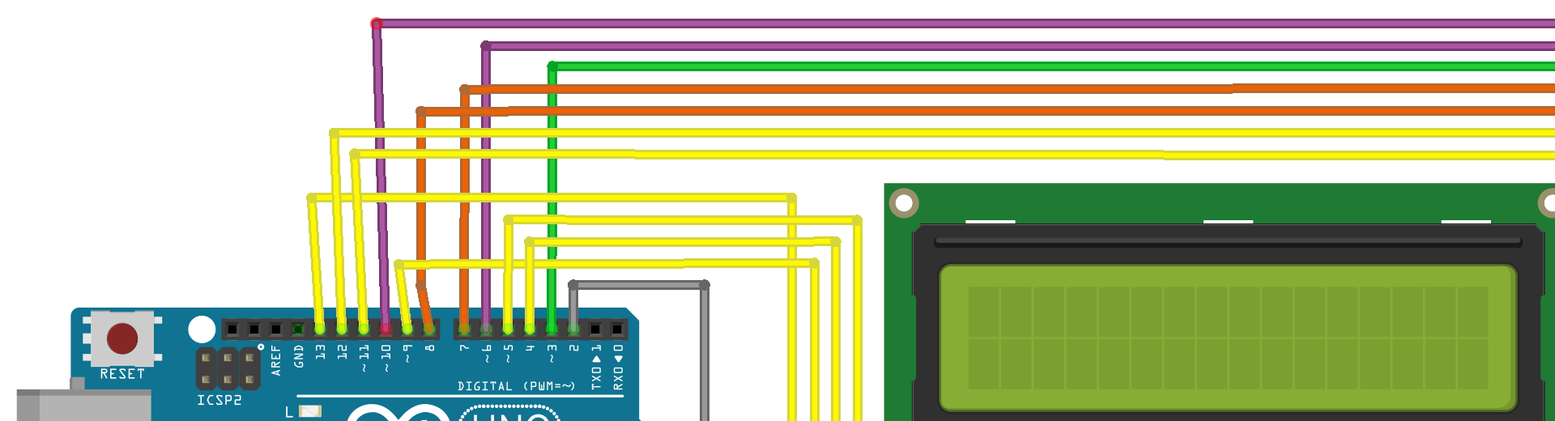
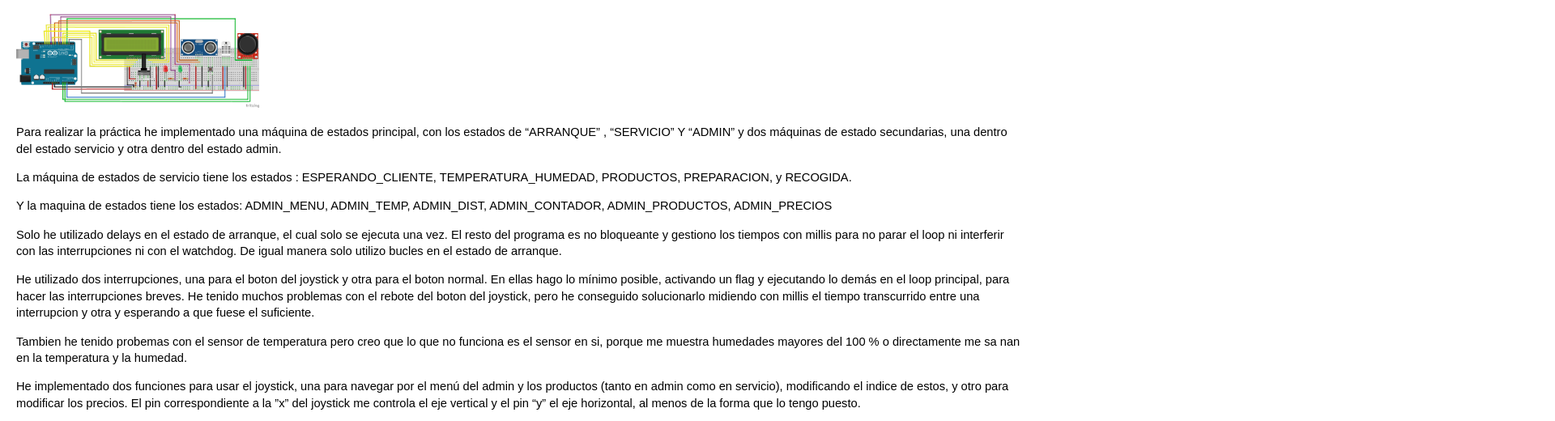
Before and after one commit to nereacsierra/blogEmpotrados, a plain HTML site: page index.html in a window 1280 px wide. Shown: the part 64-584 px from the top of the page at 81% size, 1920 px wide, since content can reach past the window. Drawn offline with Linux system fonts and the light colour scheme.

Commit message:
Update index.html

```diff
--- a/index.html
+++ b/index.html
@@ -10,7 +10,7 @@
 </head>
 <body>
   <h1>MAQUINA EXPENDEDORA</h1>
-  <img src="./circuito.png" alt="imagen del circuito" />
+  <img src="./circuito.png" alt="imagen del circuito" width="300" height="auto">
 
   <p>Para realizar la práctica he implementado una máquina de estados principal, con los estados de “ARRANQUE” , “SERVICIO” Y “ADMIN” y dos máquinas de estado secundarias, una dentro del estado servicio y otra dentro del estado admin.</p>
 
```
